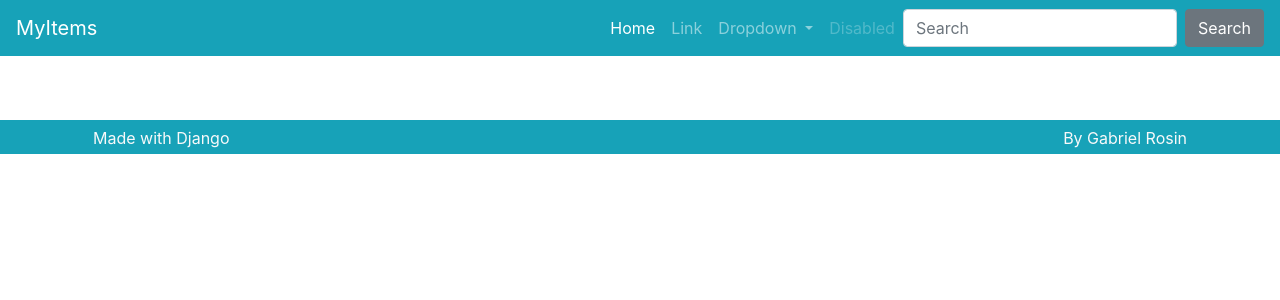
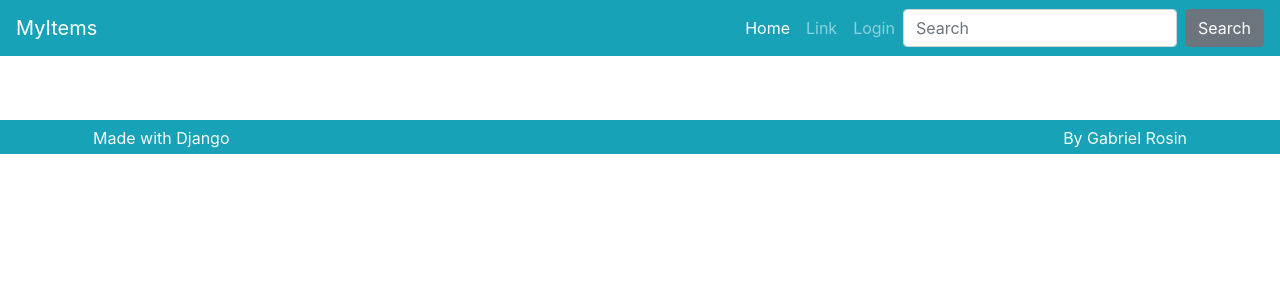
Before and after one commit to gabao55/E-commerce, a Django app: page / in a window 1280 px wide. Shown: the top 300 px of the page. Run offline with Django 3.2, Linux system fonts and the light colour scheme; data that the repository does not hold is empty; some libraries are stand-ins or nearby versions.

Commit message:
making some changes on the navbar

```diff
--- a/templates/partial/_nav.html
+++ b/templates/partial/_nav.html
@@ -16,29 +16,28 @@
             <li class="nav-item">
                 <a class="nav-link" href="#">Link</a>
             </li>
+
+            {% if request.user.is_authenticated %}
                 <li class="nav-item dropdown">
                     <a class="nav-link dropdown-toggle" href="#" id="navbarDropdown" role="button"
                         data-toggle="dropdown" aria-haspopup="true" aria-expanded="false">
-                    Dropdown
+                        Account
                     </a>
                     <div class="dropdown-menu" aria-labelledby="navbarDropdown">
-                    <a class="dropdown-item" href="#">Action</a>
-                    <a class="dropdown-item" href="#">Another action</a>
-                    <div class="dropdown-divider"></div>
-                    <a class="dropdown-item" href="#">Something else here</a>
+                        <a class="dropdown-item" href="{% url 'user:create' %}">Update data</a>
+                        <a class="dropdown-item" href="{% url 'user:logout' %}">Logout</a>
                     </div>
                 </li>
+            {% else %}
                 <li class="nav-item">
-                <a class="nav-link disabled" href="#">Disabled</a>
+                    <a class="nav-link" href="{% url 'user:login' %}">Login</a>
                 </li>
+            {% endif %}
 
             {% if request.session.cart %}
 
                 <li class="nav-item">
                     <a class="nav-link nav-cart-link active" href="{% url 'product:cart' %}">
-                        <span class="nav-cart-text mr-1">
-                            Cart
-                        </span>
                         <span class="nav-cart-count mr-1">
                             <strong>{{ request.session.cart|cart_total_amount }}x</strong>
                         </span>
```
Lines whose indentation alone changed are shown as unchanged.
